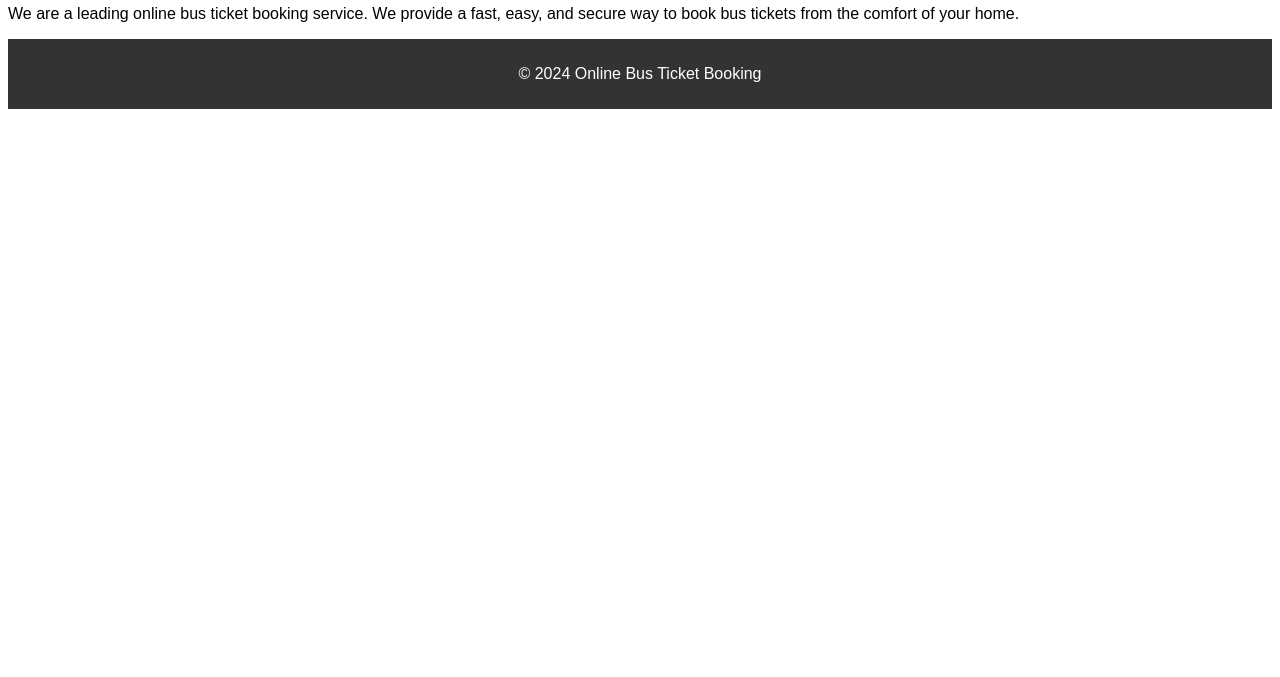
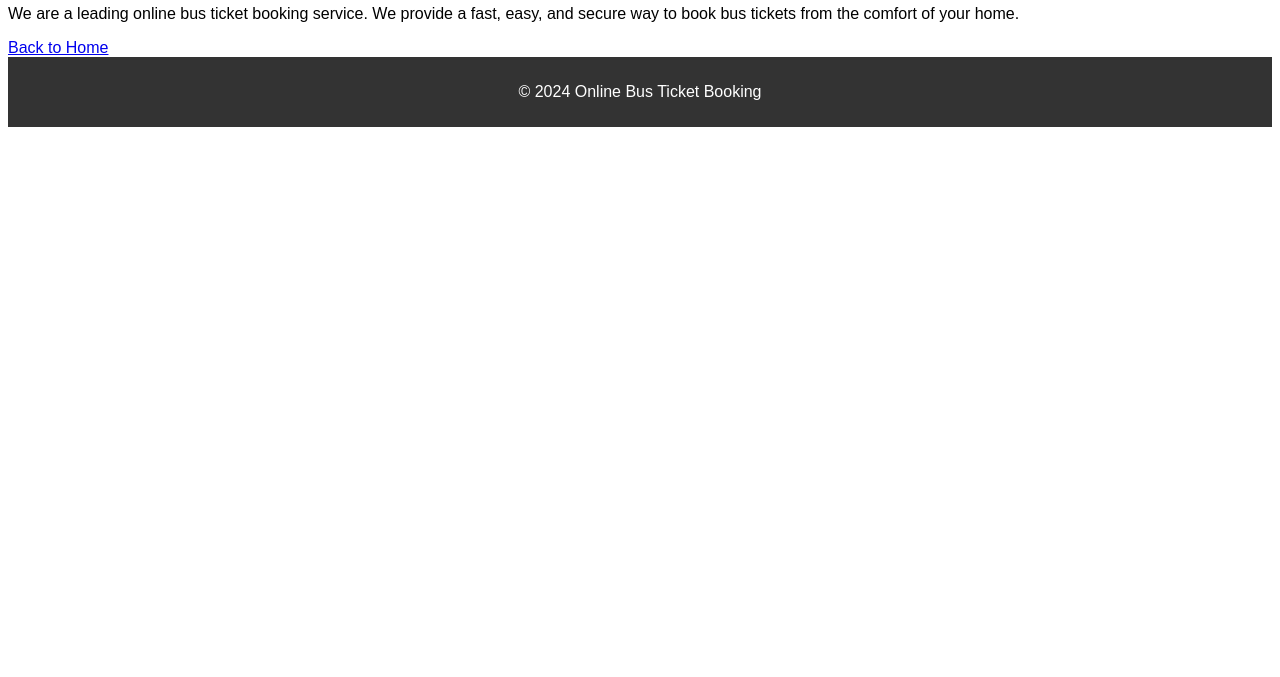
Before and after one commit to bharaths44/S6-MWA-Lab, a plain HTML site: page Exp02_Website_using_HTML_CSS/about.html in a window 1280 px wide. Shown: the part 123-800 px from the top of the page. Drawn offline with Linux system fonts and the light colour scheme.

Commit message:
Added "Back to Home" link and updated footer in about.html. Added Lab Cycle.pdf.

```diff
--- a/Exp02_Website_using_HTML_CSS/about.html
+++ b/Exp02_Website_using_HTML_CSS/about.html
@@ -18,10 +18,11 @@
         <p>We are a leading online bus ticket booking service. We provide a fast, easy, and secure way to book bus
             tickets from the comfort of your home.</p>
     </div>
-
+    <a href="index.html">Back to Home</a>
     <!-- Footer -->
     <div id="footer">
         <p>&copy; 2024 Online Bus Ticket Booking</p>
+
     </div>
 </body>
 
```
Also changed, not shown: Exp03_Responsive_Website/about.html (+1 -0 lines), 1 other file.
